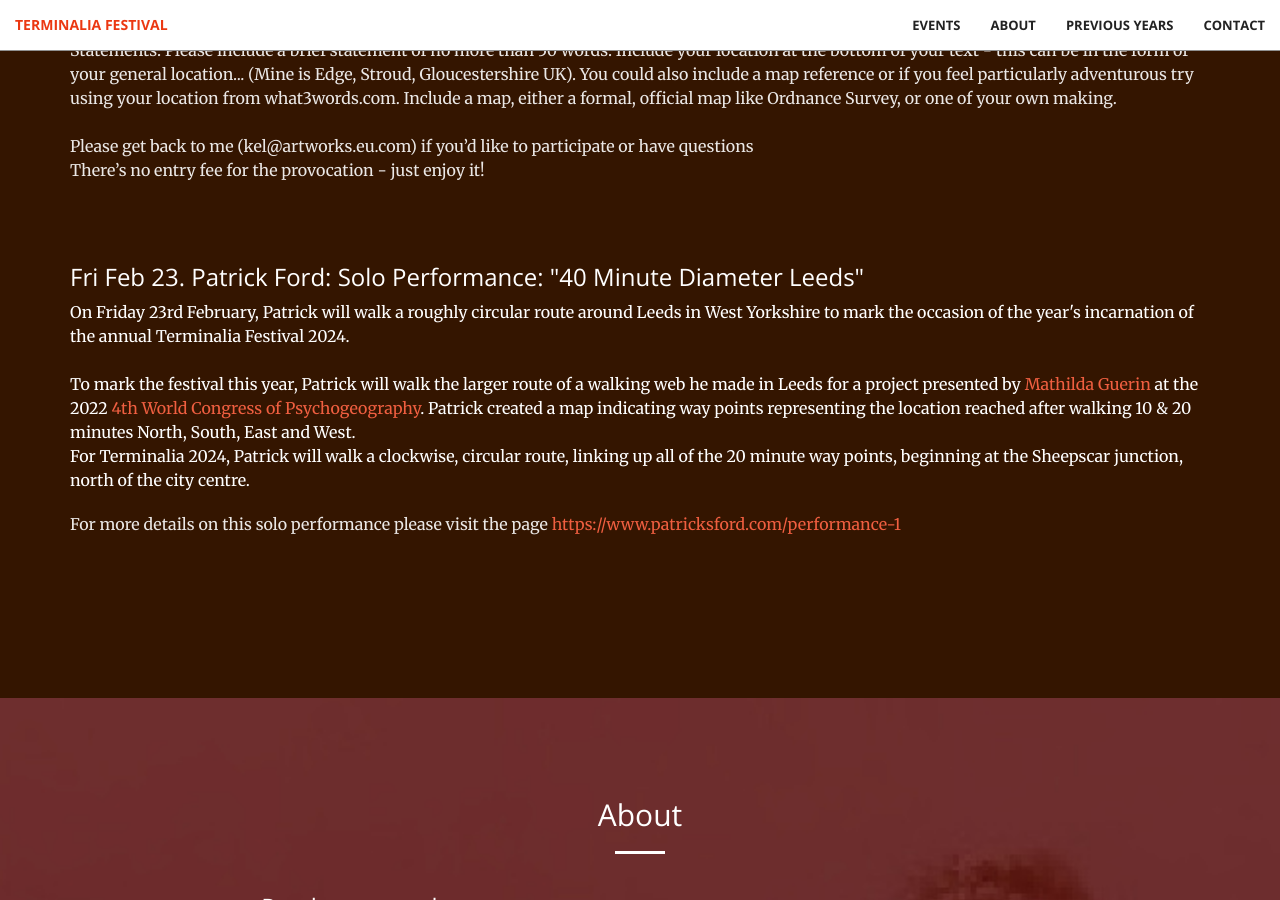
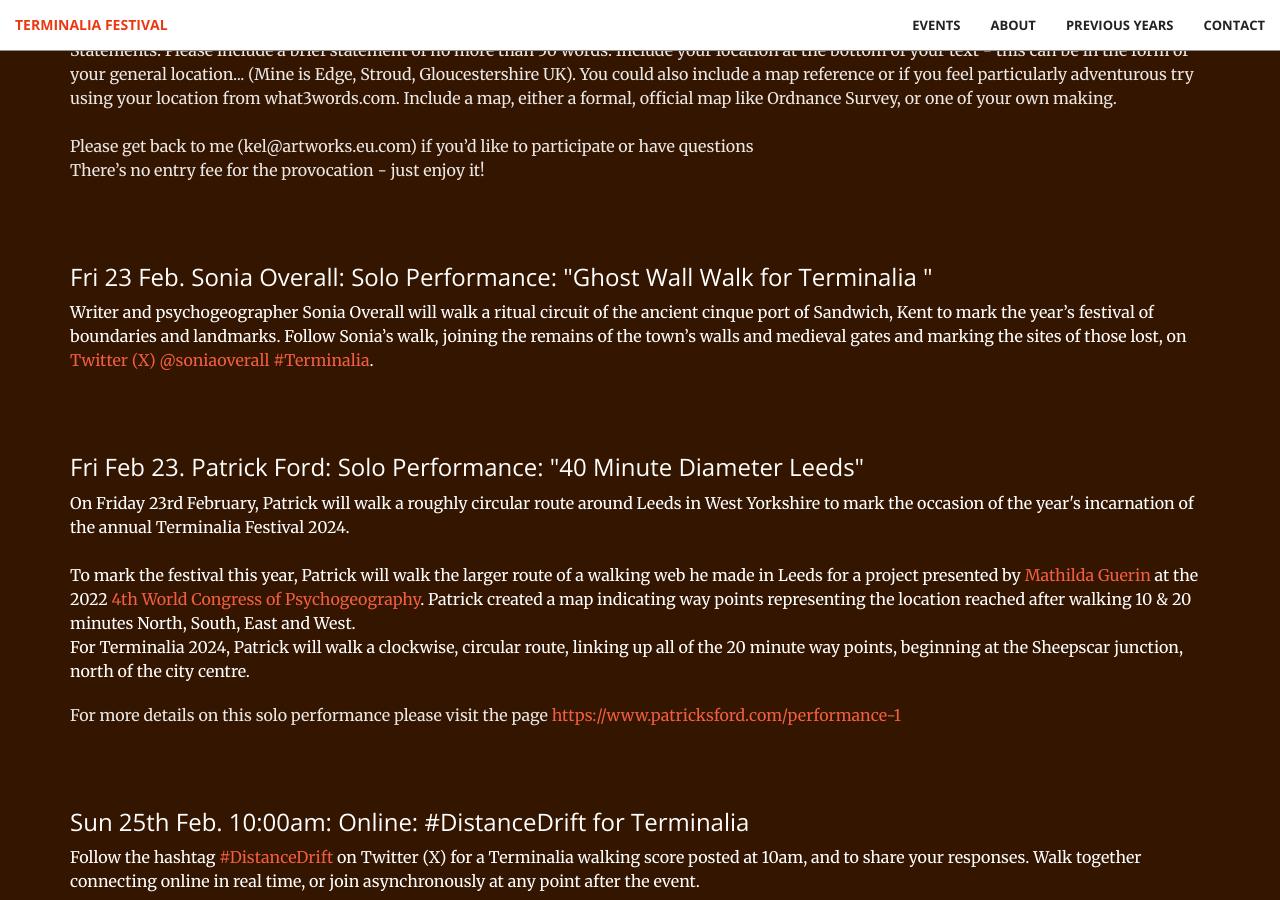
Before and after one commit to timwaters/terminalia, a Jekyll site: the page built from index.html, in a window 1280 px wide and 900 px high, scrolled down 3851 px. Built offline with Jekyll 4.4.1, drawn with Linux system fonts in a browser that asks for light colours.

Commit message:
add sonias events

```diff
--- a/_includes/events.html
+++ b/_includes/events.html
@@ -101,6 +101,19 @@
           </p>
         </div>
 
+        <div class="col-lg-12 col-lg-offset-0 text-left event">
+
+          <h3>Fri 23 Feb. Sonia Overall: Solo Performance: "Ghost Wall Walk for Terminalia "</h3>
+
+
+          <p class="text">
+            Writer and psychogeographer Sonia Overall will walk a ritual circuit of the ancient cinque port of Sandwich, Kent to mark the year’s festival of boundaries and landmarks. Follow Sonia’s walk, joining the remains of the town’s walls and medieval gates and marking the sites of those lost, on <a href="https://twitter.com/soniaoverall">Twitter (X) @soniaoverall</a> <a href="https://twitter.com/search?q=%23terminalia">#Terminalia</a>.
+          </p>
+          <p class="text-faded">
+
+          </p>
+        </div>
+
 
 
         <div class="col-lg-12 col-lg-offset-0 text-left event">
@@ -118,6 +131,19 @@
             For more details on this solo performance please visit the page <a href="https://www.patricksford.com/performance-1">https://www.patricksford.com/performance-1</a>
           </p>
         </div>
+
+   <div class="col-lg-12 col-lg-offset-0 text-left event">
+
+        <h3>Sun 25th Feb. 10:00am: Online:  #DistanceDrift for Terminalia  </h3>
+
+
+        <p class="text">
+          Follow the hashtag <a href="https://twitter.com/search?q=%23DistanceDrift">#DistanceDrift</a> on Twitter (X) for a Terminalia walking score posted at 10am, and to share your responses. Walk together connecting online in real time, or join asynchronously at any point after the event.
+        </p>
+        <p class="text-faded">
+
+        </p>
+      </div>
 
           <!--
          <div class="documentation">
```
